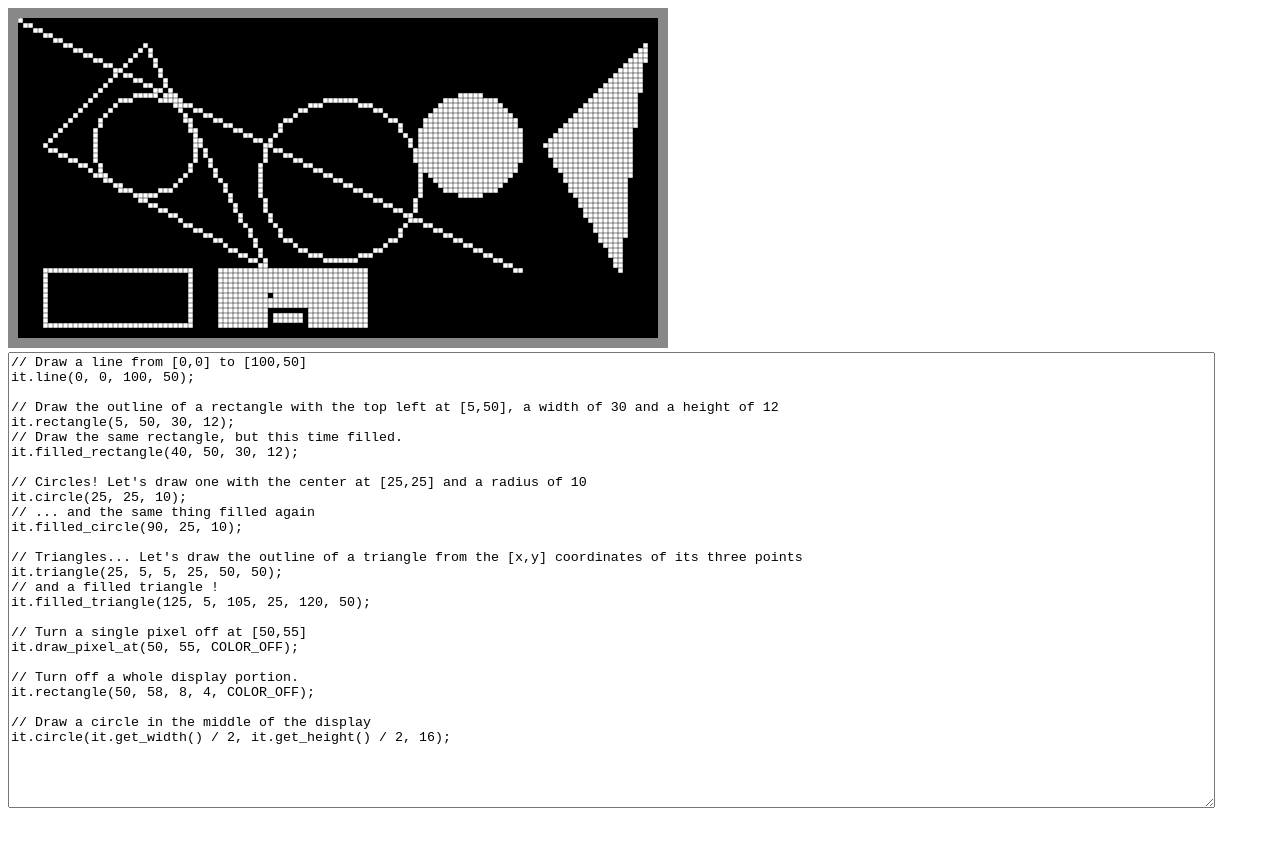
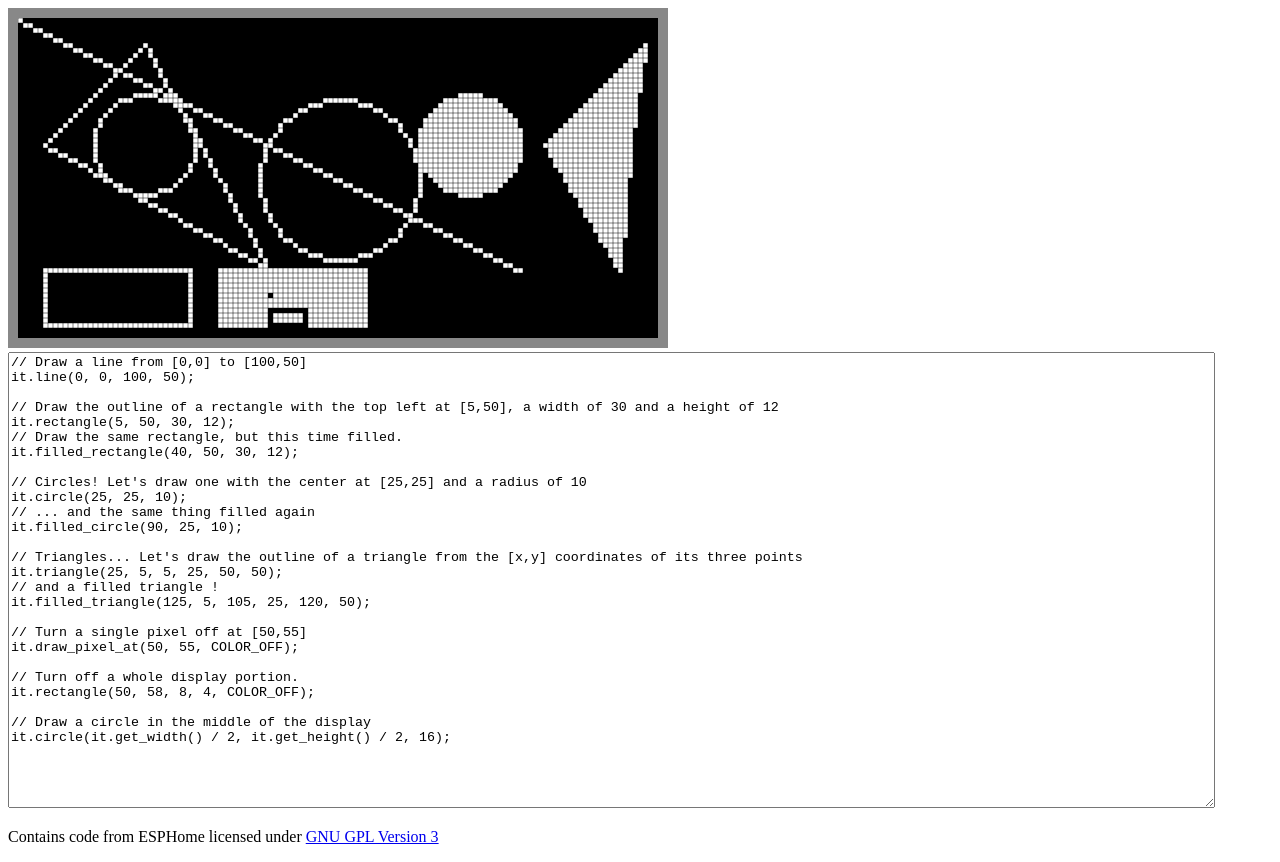
Before and after one commit to Mat931/mat931.github.io, a plain HTML site: page display-simulator/index.html in a window 1280 px wide. Before the commit the page ends 820 px from the top, so only its background shows below. Drawn offline with Linux system fonts and the light colour scheme.

Commit message:
Add license information

```diff
--- a/display-simulator/index.html
+++ b/display-simulator/index.html
@@ -407,5 +407,6 @@ document.getElementById('code').addEventListener('keydown', function(e) {
     }
 });
     </script>
+    <p>Contains code from ESPHome licensed under <a href="https://www.gnu.org/licenses/gpl-3.0.en.html">GNU GPL Version 3</a></p>
   </body>
 </html>
```
